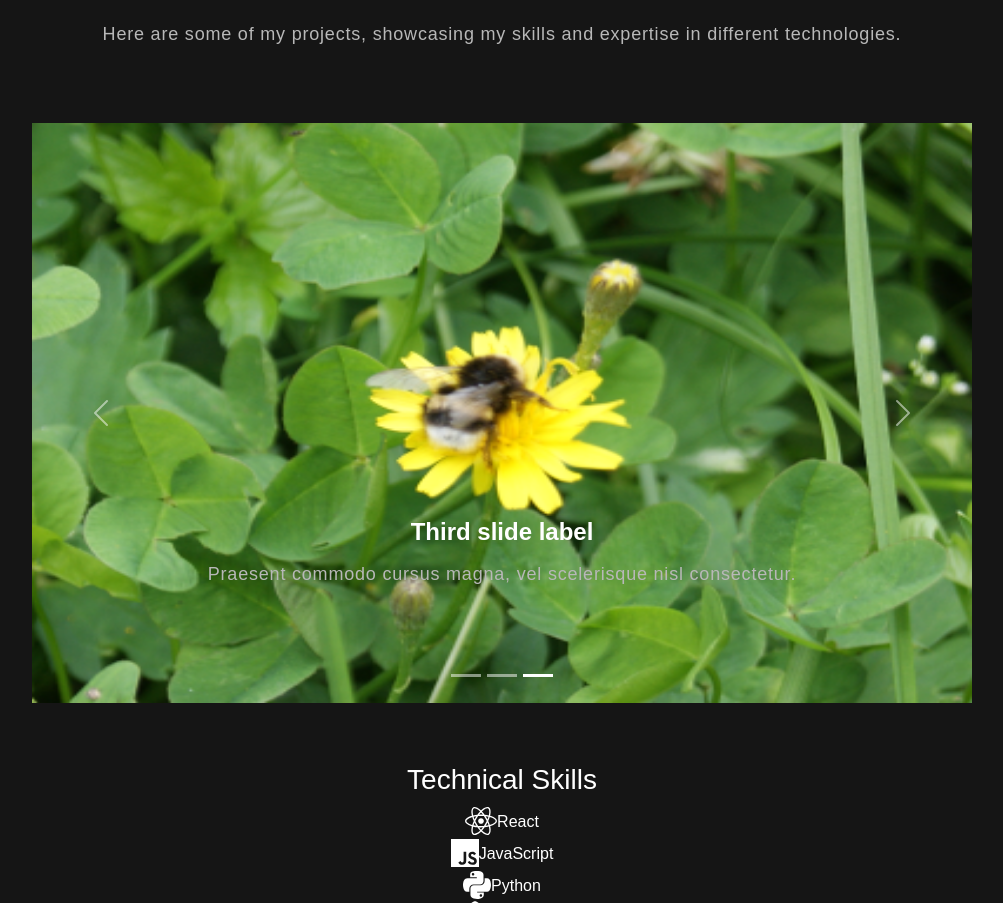
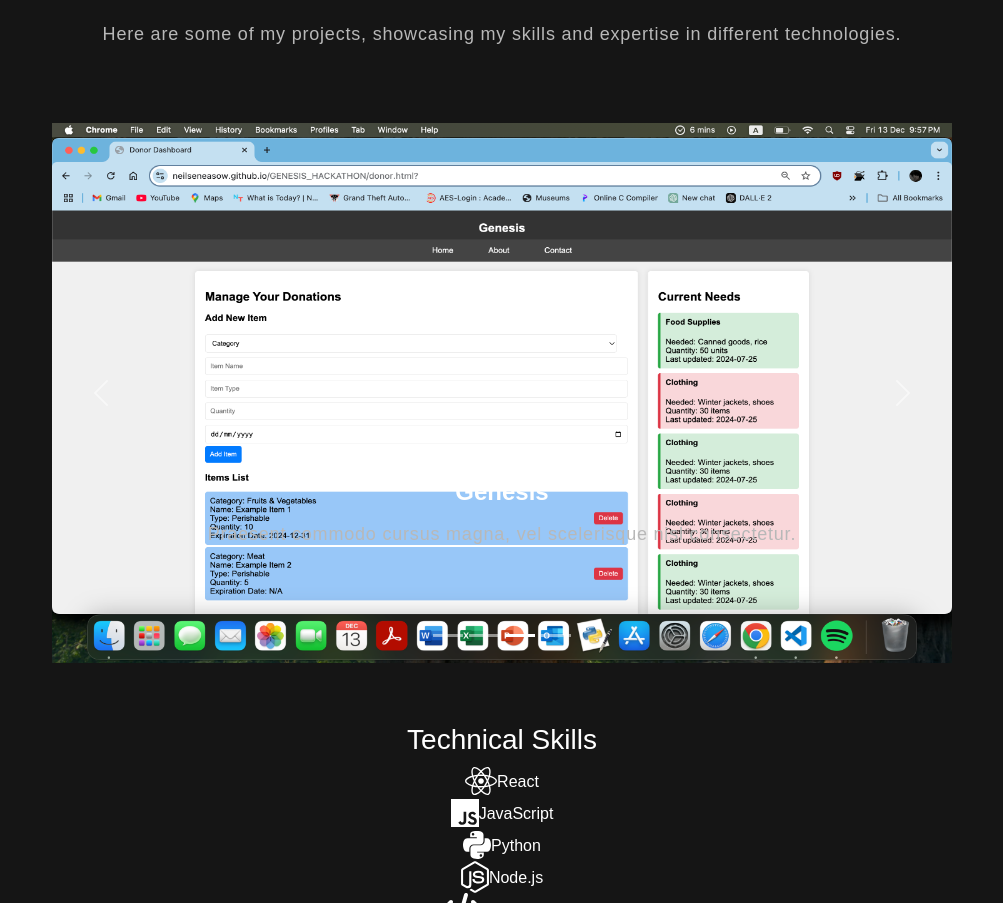
Before and after one commit to NeilSenEasow/personal_portfolio, a React (Create React App) app: page / in a window 1280 px wide. Shown: the part 544-1447 px from the top of the page, without its empty margins (138-1141 px from the left). Built offline with nearby package versions, Linux system fonts and the light colour scheme.

Commit message:
Add career, genesis images

```diff
--- a/src/App.css
+++ b/src/App.css
@@ -339,14 +339,14 @@ nav.navbar .navbar-toggler[aria-expanded="true"] .navbar-toggler-icon {
 }
 
 .carousel-image {
-  width: 940px;   /* Example width - adjust as needed */
-  height: 580px;  /* Example height - adjust as needed */
-  overflow: hidden; /*Ensures the image does not overflow container*/
+  width: 900px;
+  height: 540px;
+  overflow: hidden;
 }
 .carousel-image::before {
   content: "";
   display: block;
-  padding-top: 62.5%; /*Calculated by (height / width) * 100, which is (600 / 960) * 100 = 62.5%*/
+  padding-top: 62.5%;
 }
 .carousel-image > * {
 position: absolute;
@@ -355,6 +355,44 @@ left: 0;
 width: 100%;
 height: 100%;
 object-fit: cover;
+}
+
+.carousel-caption-custom {
+  bottom: 20px;
+  text-align: left;
+  left: 20px;
+  right: 20px;
+  position: relative; /* Make it a positioning context for the reflection */
+}
+
+.carousel-caption-custom::after {
+  content: attr(data-text); /* Use content from the data-text attribute */
+  position: absolute;
+  left: 0;
+  right: 0;
+  bottom: -20px; /* Position the reflection below the main text */
+  transform: scaleY(-1); /* Flip vertically for the reflection effect */
+  opacity: 0.5; /* Adjust opacity for desired reflection intensity */
+  text-align: left;
+  background: linear-gradient(to bottom, transparent 0%, rgba(0,0,0,0.3) 100% ); /* Optional gradient */
+  -webkit-background-clip: text;
+  -webkit-text-fill-color: transparent;
+}
+
+.carousel-caption-custom h3{
+  display: inline;
+}
+.carousel-caption-custom h3::before{
+  content: attr(data-text);
+  position: absolute;
+  left: 0;
+  bottom: -20px;
+  transform: scaleY(-1); /* Flip vertically for the reflection effect */
+  opacity: 0.5; /* Adjust opacity for desired reflection intensity */
+  background: linear-gradient(to bottom, transparent 0%, rgba(0,0,0,0.3) 100% ); /* Optional gradient */
+  -webkit-background-clip: text;
+  -webkit-text-fill-color: transparent;
+  display: block;
 }
 
 .background-image-left {
--- a/src/Projects.jsx
+++ b/src/Projects.jsx
@@ -16,10 +16,10 @@ function Projects() {
                             <img
                                 className="carousel-image"
                                 src={require('./assets/images/KeeperApp.png')}
-                                alt="First slide"
+                                alt="Keeper App"
                             />
-                            <Carousel.Caption>
-                                <h3>First slide label</h3>
+                            <Carousel.Caption className="carousel-caption-custom">
+                                <h3>Keeper App</h3>
                                 <p>Nulla vitae elit libero, a pharetra augue mollis interdum.</p>
                             </Carousel.Caption>
                         </Carousel.Item>
@@ -27,21 +27,32 @@ function Projects() {
                             <img
                                 className="carousel-image"
                                 src={require('./assets/images/ToDoList.png')}
-                                alt="Second slide"
+                                alt="To Do List"
                             />
-                            <Carousel.Caption>
-                                <h3>Second slide label</h3>
+                            <Carousel.Caption className="carousel-caption-custom">
+                                <h3>To Do List</h3>
                                 <p>Lorem ipsum dolor sit amet, consectetur adipiscing elit.</p>
                             </Carousel.Caption>
                         </Carousel.Item>
                         <Carousel.Item>
                             <img
                                 className="carousel-image"
-                                src={require('./assets/images/image3.png')}
-                                alt="Third slide"
+                                src={require('./assets/images/Genesis.png')}
+                                alt="Genesis"
                             />
-                            <Carousel.Caption>
-                                <h3>Third slide label</h3>
+                            <Carousel.Caption className="carousel-caption-custom">
+                                <h3>Genesis</h3>
+                                <p>Praesent commodo cursus magna, vel scelerisque nisl consectetur.</p>
+                            </Carousel.Caption>
+                        </Carousel.Item>
+                        <Carousel.Item>
+                            <img
+                                className="carousel-image"
+                                src={require('./assets/images/CareerFinder.png')}
+                                alt="Career Finder"
+                            />
+                            <Carousel.Caption className="carousel-caption-custom">
+                                <h3>Career Finder</h3>
                                 <p>Praesent commodo cursus magna, vel scelerisque nisl consectetur.</p>
                             </Carousel.Caption>
                         </Carousel.Item>
@@ -49,8 +60,6 @@ function Projects() {
                 </div>
             </div>
              <div className="skill-bx">
-                {/* <h2>Skills</h2>
-                <p>My technical and soft skills.</p> */}
                 <div className="skills-grid">
                      {/* Technical Skills */}
                      <div className="skill-category">
```
Also changed, not shown: src/assets/images/CareerFinder.png (added), src/assets/images/Genesis.png (added).
